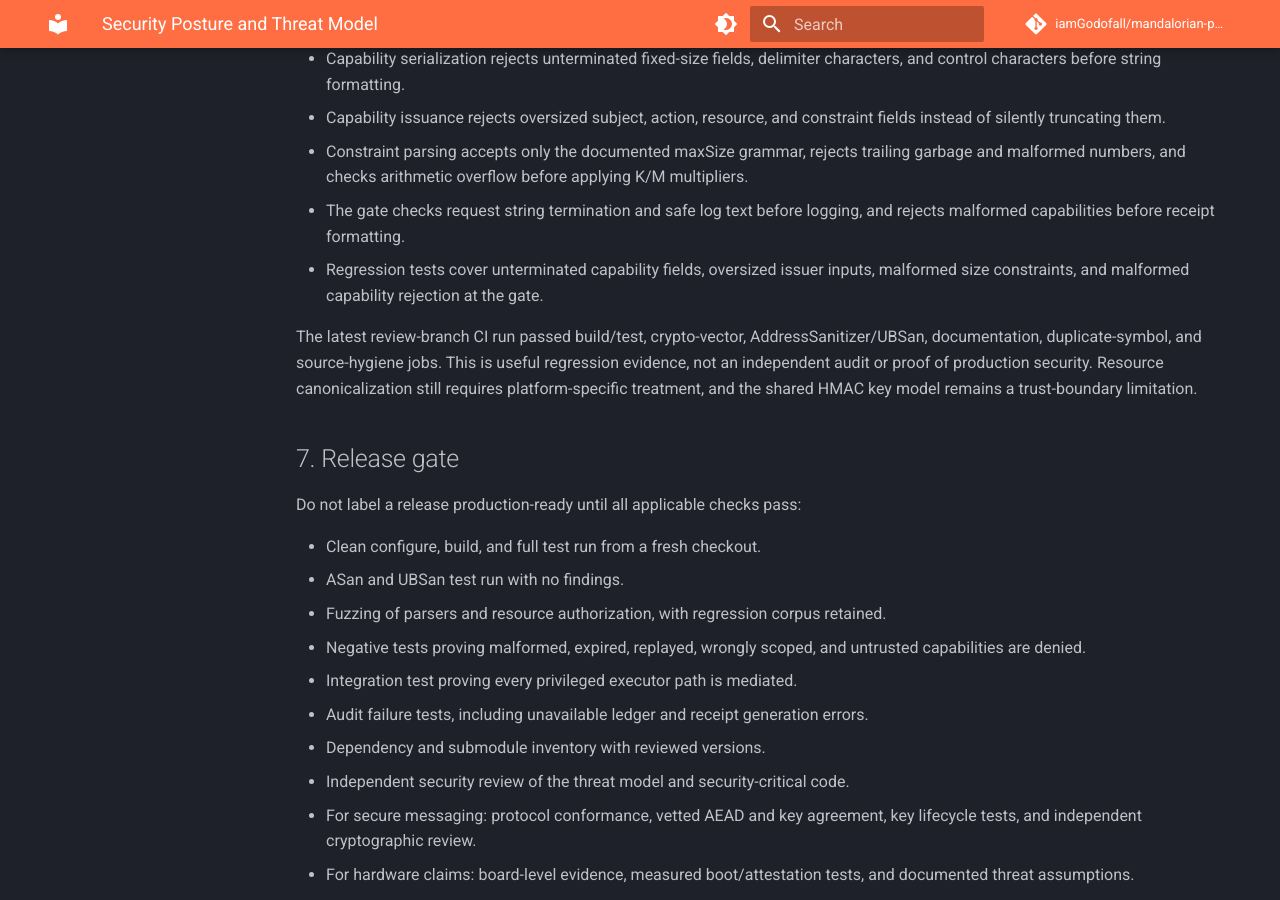
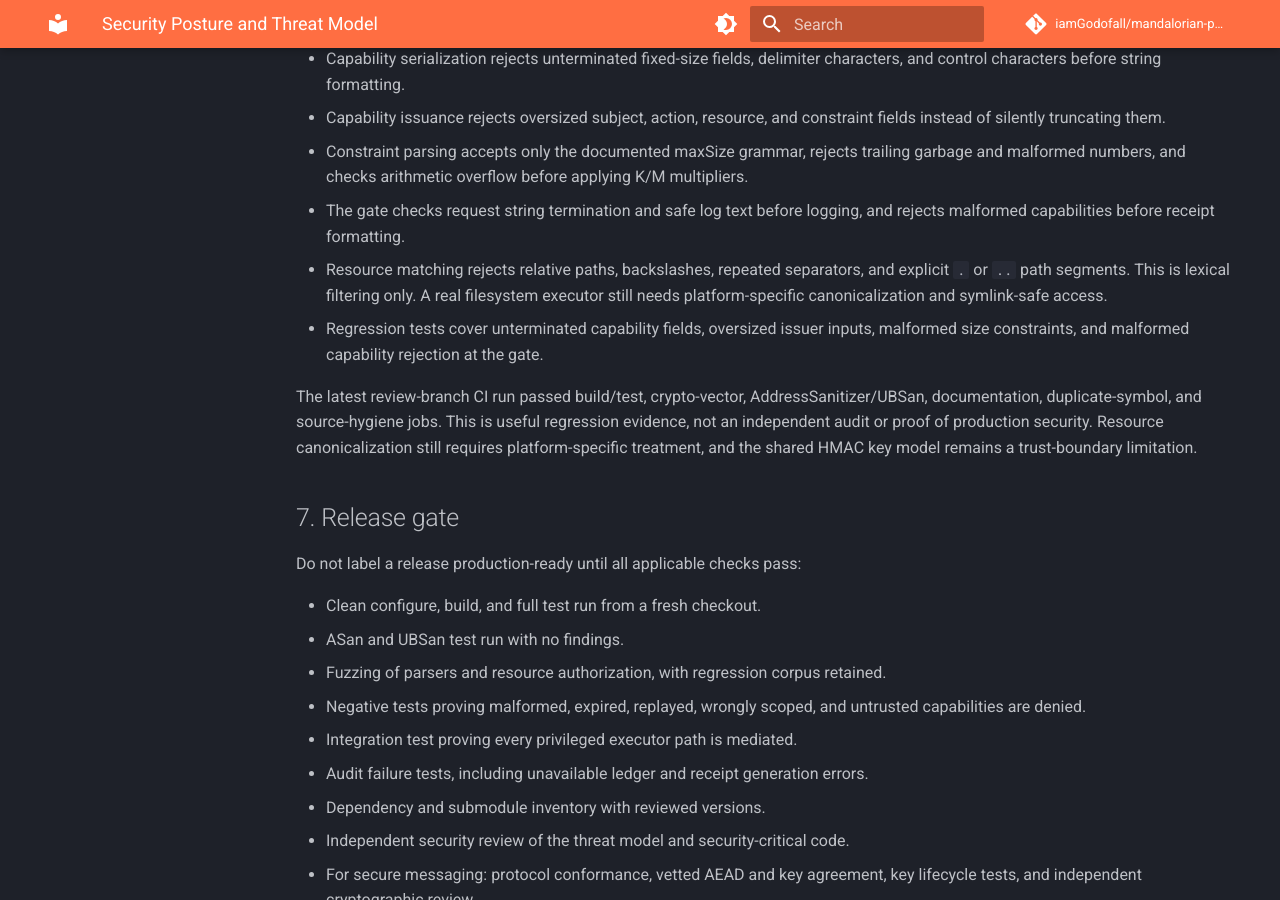
Before and after one commit to iamGodofall/mandalorian-project, an MkDocs documentation site: the page built from docs/security/SECURITY_POSTURE_2026-10.md, in a window 1280 px wide and 900 px high, scrolled down 3952 px. Built offline with MkDocs 1.6.1 and Material for MkDocs 9.7.7, drawn with Linux system fonts in a browser that asks for light colours; comment, search, counter and statistics services are not loaded.

Commit message:
Document resource path validation limits

```diff
--- a/docs/security/SECURITY_POSTURE_2026-10.md
+++ b/docs/security/SECURITY_POSTURE_2026-10.md
@@ -99,6 +99,7 @@ The review branch now includes an initial hardening pass, with regression tests
 - Capability issuance rejects oversized subject, action, resource, and constraint fields instead of silently truncating them.
 - Constraint parsing accepts only the documented maxSize grammar, rejects trailing garbage and malformed numbers, and checks arithmetic overflow before applying K/M multipliers.
 - The gate checks request string termination and safe log text before logging, and rejects malformed capabilities before receipt formatting.
+- Resource matching rejects relative paths, backslashes, repeated separators, and explicit `.` or `..` path segments. This is lexical filtering only. A real filesystem executor still needs platform-specific canonicalization and symlink-safe access.
 - Regression tests cover unterminated capability fields, oversized issuer inputs, malformed size constraints, and malformed capability rejection at the gate.
 
 The latest review-branch CI run passed build/test, crypto-vector, AddressSanitizer/UBSan, documentation, duplicate-symbol, and source-hygiene jobs. This is useful regression evidence, not an independent audit or proof of production security. Resource canonicalization still requires platform-specific treatment, and the shared HMAC key model remains a trust-boundary limitation.
```
